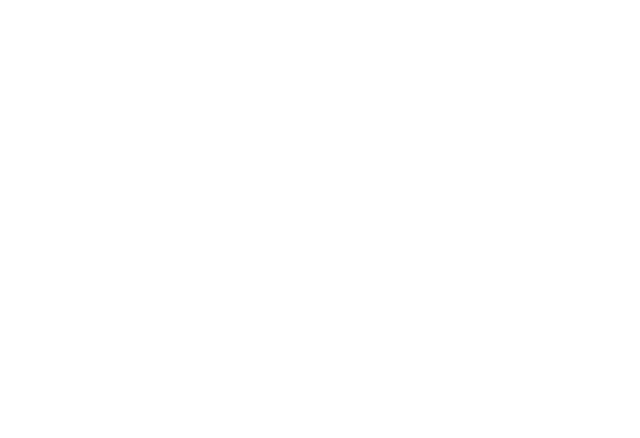
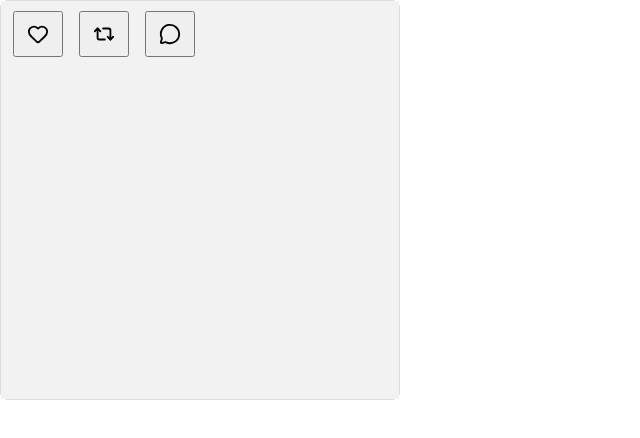
Before and after one commit to nao317/chat-app, a Next.js app: page / in a window 1280 px wide. Shown: the top 438 px of the page, without its empty margins (0-640 px from the left). Built offline with nearby package versions, Linux system fonts and the light colour scheme.

Commit message:
#1: feature:PostCardのコンポーネント土台

```diff
--- a/package.json
+++ b/package.json
@@ -9,6 +9,8 @@
     "lint": "eslint"
   },
   "dependencies": {
+    "lucide": "^0.563.0",
+    "lucide-react": "^0.563.0",
     "next": "16.1.6",
     "react": "19.2.3",
     "react-dom": "19.2.3"
--- a/src/app/page.tsx
+++ b/src/app/page.tsx
@@ -1,8 +1,12 @@
 import Image from "next/image";
 import styles from "./page.module.css";
 
+import PostCard from "@/lib/components/post/PostCard";
+
 export default function Home() {
   return (
-    <></>
+    <div>
+      <PostCard />
+    </div>
   );
 }
--- /dev/null
+++ b/src/lib/components/post/PostCard.module.css
@@ -0,0 +1,33 @@
+.card {
+width: 400px;
+border: 1px solid #dbdbdb;
+border-radius: 8px;
+background: #fff;
+}
+
+
+.body {
+width: 100%;
+aspect-ratio: 1 / 1;
+background: #f2f2f2;
+}
+
+
+.actions {
+display: flex;
+gap: 16px;
+padding: 10px 12px;
+}
+
+
+.action {
+background: none;
+border: none;
+font-size: 20px;
+cursor: pointer;
+}
+
+
+.action:hover {
+opacity: 0.6;
+}
--- /dev/null
+++ b/src/lib/components/post/PostCard.tsx
@@ -0,0 +1,19 @@
+import styles from "./PostCard.module.css";
+
+import { Heart } from "lucide-react";
+import { MessageCircle } from "lucide-react";
+import { Repeat2 } from "lucide-react";
+
+export default function PostCard() {
+    return (
+        <div className={styles.card}>
+            <div className={styles.body}>
+                <div className={styles.actions}>
+                    <button className={styles.actions} aria-label="like"><Heart size={22}/></button>
+                    <button className={styles.actions} aria-label="repeat"><Repeat2 size={22}/></button>
+                    <button className={styles.actions} aria-label="reply"><MessageCircle size={22}/></button>
+                </div>
+            </div>
+        </div>
+    );
+}
```
Also changed, not shown: 1 other file (tests, documents, lock files or other folders).
